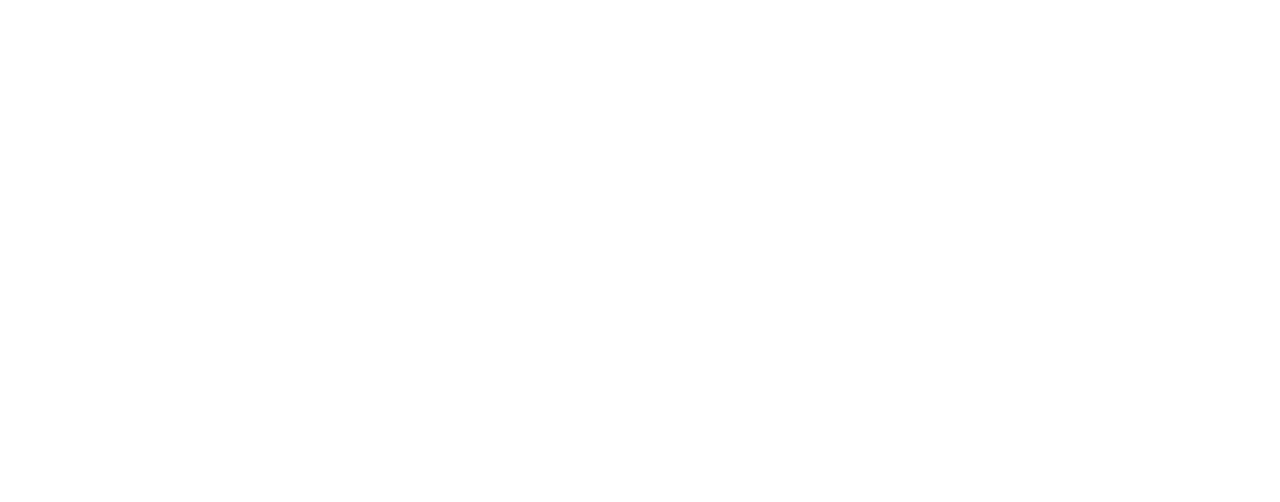
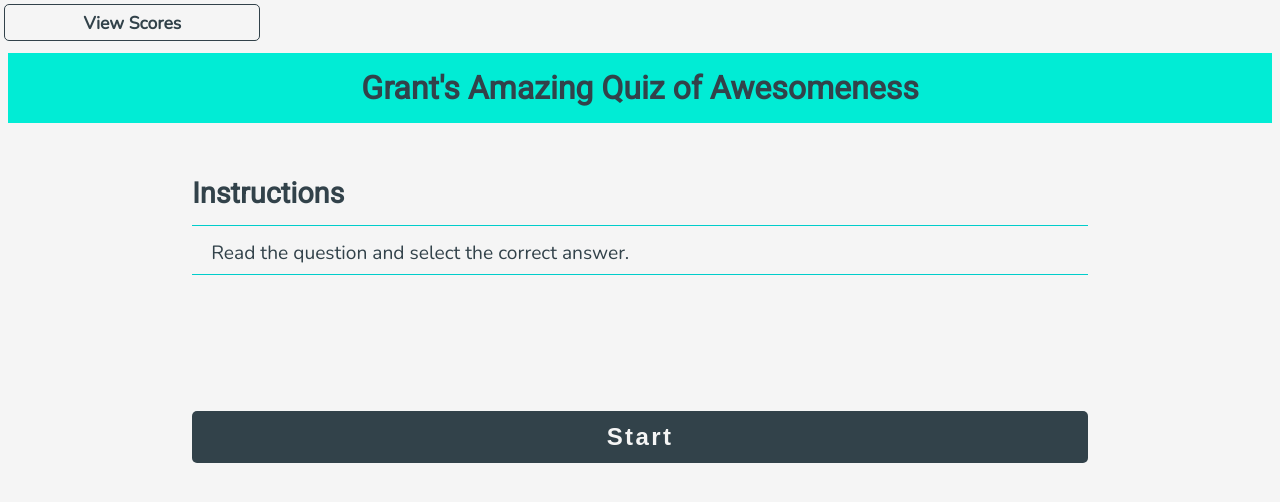
Before and after one commit to ggorosave/Quiz_Game, a plain HTML site: page index.html in a window 1280 px wide. Drawn offline with nearby package versions, Linux system fonts and the light colour scheme.

Commit message:
Added html and css for start-quiz section of project

```diff
--- /dev/null
+++ b/assets/css/style.css
@@ -0,0 +1,188 @@
+/*
+Color Palete
+Prim: #f5f5f5
+Second: #01ecd5
+Tert: #4586ff
+Quat: #32424a
+ */
+
+/*
+ Fonts
+ 1) Roboto - font-family: 'Roboto', sans-serif;
+ 2) Nunito - font-family: 'Nunito', sans-serif;
+ */
+ :root {
+  --prim: #f5f5f5;
+  --second: #01ecd5;
+  --tert: #4586ff;
+  --quat: #32424a;
+}
+
+* {
+  margin: 0;
+  padding: 0;
+  box-sizing: border-box;
+}
+
+body {
+  position: relative;
+  width: 100%;
+  background-color: var(--prim);
+  color: var(--quat);
+  font-family: 'Nunito', sans-serif;
+  font-size: 16px;
+}
+
+/* Hides contents of div (see JS) */
+.hidden {
+  display: none;
+}
+
+header {
+  width: 100%;
+}
+
+header a {
+  display: block;
+  width: 45%;
+  text-decoration: none;
+  border: 1.5px solid var(--quat);
+  color: var(--quat);
+  font-weight: bold;
+  padding: .3em 0;
+  margin: .25em;
+  border-radius: 5px;
+  text-align: center;
+}
+
+h1,
+h2,
+h3 {
+  font-family: 'Roboto', sans-serif;
+}
+
+.container {
+  display: block;
+  width: 100%;
+  height: 100vh;
+}
+
+/* Start Quiz */
+.start-quiz {
+  max-height: 100vh;
+  display: flex;
+  flex-direction: column;
+}
+
+h1 {
+  background-color: var(--second);
+  font-size: 150%;
+  text-align: center;
+  margin: .25em;
+  padding: .5em;
+}
+
+.instruction-box {
+  display: block;
+  margin: 0 .25em;
+}
+
+.start-quiz h2 {
+  font-size: 135%;
+  margin-top: 20%;
+}
+
+.start-quiz p {
+  font-size: 110%;
+  margin: .25em 1em;
+  height: 30%;
+}
+
+.start-quiz h2::after {
+  display: block;
+  content: "";
+  width: 100%;
+  height: 1px;
+  background-color: #00cdcb;
+  margin: .5em 0;
+}
+
+.instruction-box::after {
+  display: block;
+  content: "";
+  width: 100%;
+  height: 1px;
+  background-color: #00cdcb;
+  margin: .5em 0;
+}
+
+.start-quiz button {
+  width: 75%;
+  margin: 50% auto .25em  auto;
+  background-color: var(--quat);
+  color: var(--prim);
+  font-size: 120%;
+  font-weight: bolder;
+  letter-spacing: .1em;
+  padding: .5em 0;
+  border-radius: 5px;
+  border: none;
+  cursor: pointer;
+}
+
+button:active {
+  transform: scale(.90);
+}
+
+/* Quiz Questions */
+.quiz-questions button {
+  display: block;
+}
+
+
+/* Small devices (landscape phones, 576px and up) */
+@media (min-width: 576px) {
+  .start-quiz h2, .start-quiz button {
+    margin-top: 5%;
+  }
+
+/* Medium devices (tablets, 768px and up) */
+@media (min-width: 768px) {
+  h1 {
+    font-size: 200%;
+  }
+
+  .start-quiz h2 {
+    font-size: 180%;
+    margin-top: 10%;
+  }
+
+ .start-quiz p {
+    font-size: 120%;
+  }
+
+  header a {
+    width: 20%;
+    font-size: 110%;
+  }
+
+  .start-quiz button {
+    font-size: 150%;
+    margin-top: 50%;
+  }
+ }
+
+/* Large devices (desktops, 992px and up) */
+@media (min-width: 992px) {
+  .instruction-box {
+    width: 70%;
+    margin: 0 auto;
+  }
+  .start-quiz h2 {
+    margin-top: 5%;
+  }
+  .start-quiz button {
+    margin-top: 10%;
+    width: 70%;
+  }
+ }
--- a/index.html
+++ b/index.html
@@ -2,17 +2,50 @@
 <html lang="en">
 
 <head>
+    <!-- Meta Tags -->
     <meta charset="UTF-8">
     <meta http-equiv="X-UA-Compatible" content="IE=edge">
     <meta name="viewport" content="width=device-width, initial-scale=1.0">
     <meta name="description" content="A fun simple quiz games that you can play in your browser">
+    <!-- Title -->
     <title>Grant's Quiz Game</title>
-    <link rel="stylesheet" href="./assets/style.css">
+    <!-- Style Link -->
+    <link rel="stylesheet" href="./assets/css/style.css">
+    <!-- Google Font Links -->
+    <link rel="preconnect" href="https://fonts.googleapis.com">
+    <link rel="preconnect" href="https://fonts.gstatic.com" crossorigin>
+    <link href="https://fonts.googleapis.com/css2?family=Nunito&family=Roboto&display=swap" rel="stylesheet">
 </head>
 
 <body>
 
-    <script src="./assets/script.js"></script>
+    <header>
+        <a href="./scores.html">View Scores</a>
+    </header>
+
+    <div class="container">
+
+        <!-- Quiz Title and Start Button -->
+        <div class="start-quiz">
+            <h1>Grant's Amazing Quiz of Awesomeness</h1>
+            <div class="instruction-box">
+                <h2>Instructions</h2>
+                <p>Read the question and select the correct answer.</p>
+            </div>
+            <button id="start-button">Start</button>
+        </div>
+
+        <!-- Multiple-Choice Quiz Card -->
+        <div class="quiz-questions hidden">
+            <h3 class="question">Quiz question</h3>
+            <button class="answer">Answer 1</button>
+            <button class="answer">Answer 2</button>
+            <button class="answer">Answer 3</button>
+            <button class="answer">Answer 4</button>
+        </div>
+
+    </div>
+    <script src="./assets/js/script.js"></script>
 </body>
 
 </html>
```
Also changed, not shown: scores.html (added, +27 -0 lines), assets/js/scores.js (added), assets/js/script.js (added).
